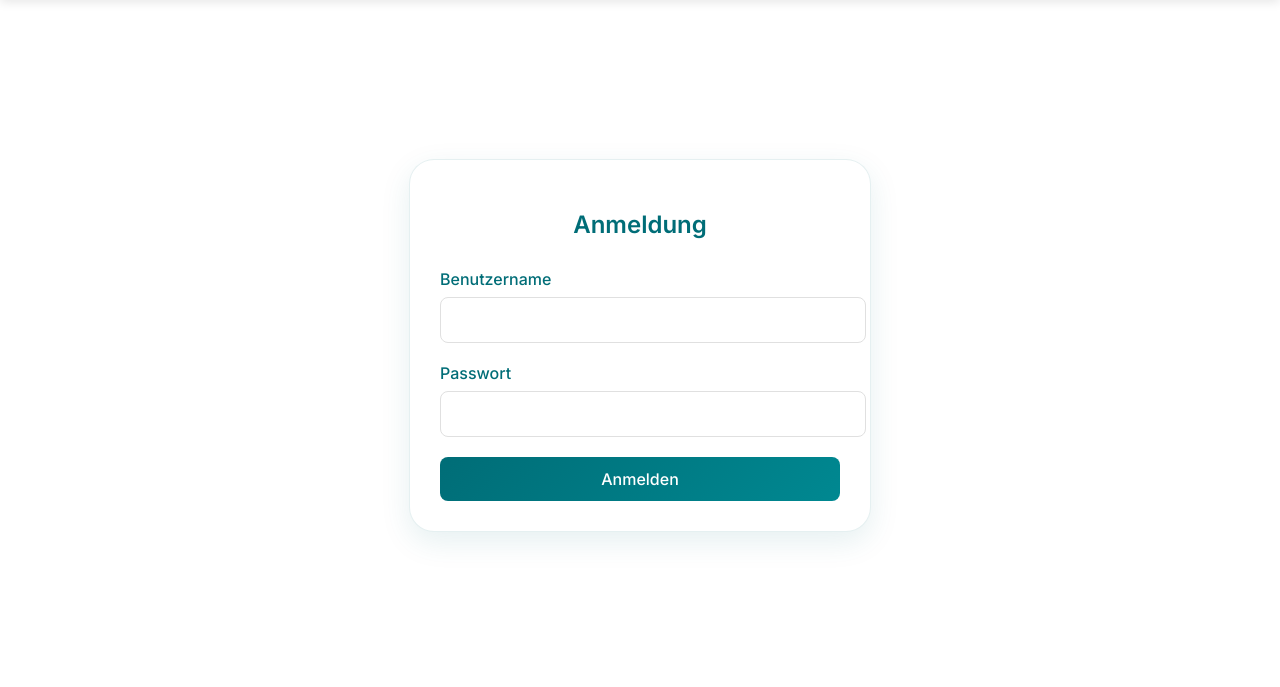
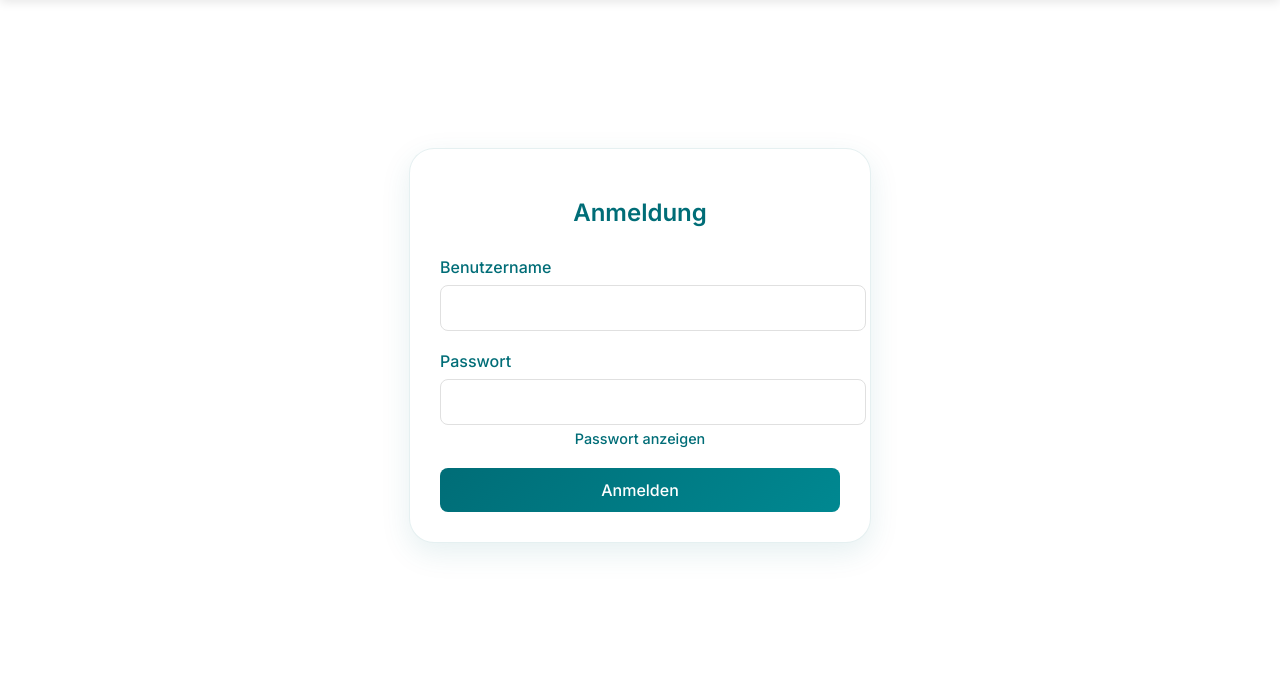
Before and after one commit to Real-M1000/Flask, a Flask app: page /login in a window 1280 px wide. Shown: the part 79-766 px from the top of the page. Run offline with Flask 3, Linux system fonts and the light colour scheme.

Commit message:
Update login.html

```diff
--- a/templates/login.html
+++ b/templates/login.html
@@ -110,6 +110,15 @@
             margin-bottom: 30px;
             font-weight: 600;
         }
+        .toggle-password {
+            margin-top: 5px;
+            font-size: 0.9em;
+            cursor: pointer;
+            color: #006d77;
+            background: none;
+            border: none;
+            padding: 0;
+        }
     </style>
 </head>
 <body>
@@ -134,6 +143,7 @@
                 <div class="form-group">
                     <label for="password">Passwort</label>
                     <input type="password" id="password" name="password" required>
+                    <button type="button" class="toggle-password" onclick="togglePassword()">Passwort anzeigen</button>
                 </div>
                 <button type="submit">Anmelden</button>
             </form>
@@ -142,5 +152,16 @@
     <div class="footer">
         <p></p>
     </div>
+
+    <script>
+        function togglePassword() {
+            var passwordField = document.getElementById("password");
+            if (passwordField.type === "password") {
+                passwordField.type = "text";
+            } else {
+                passwordField.type = "password";
+            }
+        }
+    </script>
 </body>
 </html>
```
